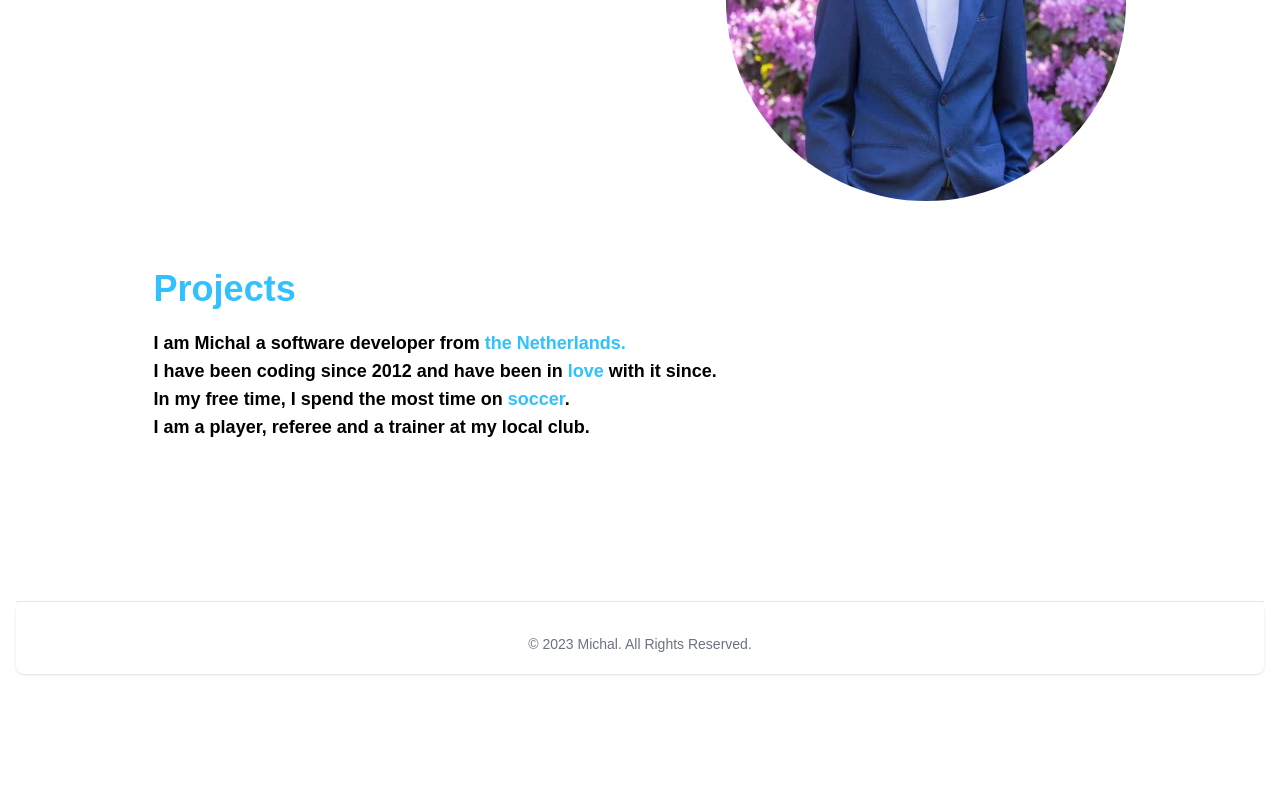
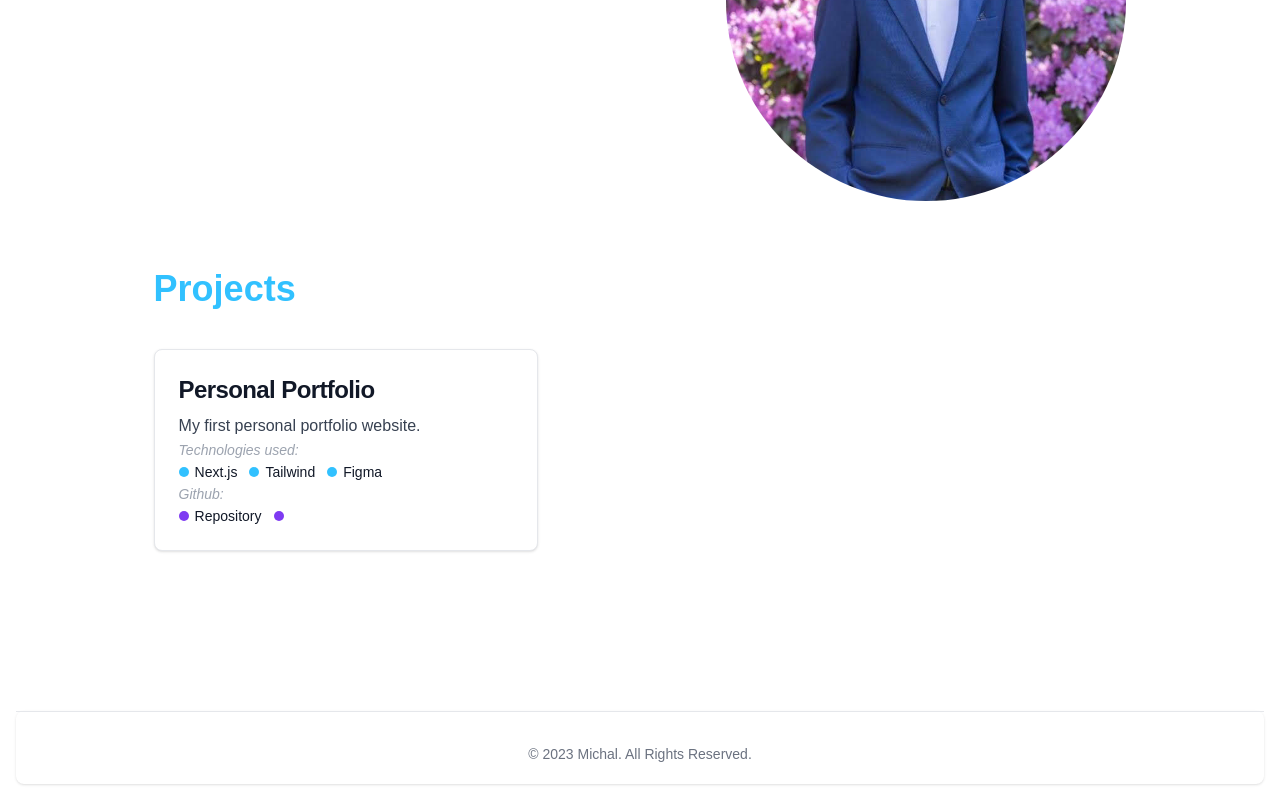
Before and after one commit to Scraayp/michalk.nl, a Next.js app: page / in a window 1280 px wide. Shown: the part 945-1745 px from the top of the page. Before the commit the page ends 1635 px from the top, so only its background shows below. Built offline with nearby package versions, Linux system fonts and the light colour scheme; no server answers.

Commit message:
Added new api routes, finished projects and fixed footer cv

```diff
--- /dev/null
+++ b/src/pages/api/redirect/portfolio.ts
@@ -0,0 +1,9 @@
+// Next.js API route support: https://nextjs.org/docs/api-routes/introduction
+import type { NextApiRequest, NextApiResponse } from 'next'
+
+export default function handler(
+  req: NextApiRequest,
+  res: NextApiResponse
+) {
+  res.status(200).redirect("https://www.michalk.nl/")
+}
--- a/src/pages/cv.tsx
+++ b/src/pages/cv.tsx
@@ -2,6 +2,7 @@ import { Inter } from "next/font/google";
 import Navbar from "./components/navbar";
 import Image from "next/image";
 import React from "react";
+import Footer from "./components/footer";
 
 const inter = Inter({ subsets: ["latin"] });
 
@@ -18,6 +19,7 @@ export default function Home() {
           src="/cv.pdf"
         />
       </div>
+      <Footer />
     </main>
   );
 }
--- a/src/pages/index.tsx
+++ b/src/pages/index.tsx
@@ -2,10 +2,24 @@ import { Inter } from "next/font/google";
 import Navbar from "./components/navbar";
 import Image from "next/image";
 import Footer from "./components/footer";
+import { useEffect, useState } from "react";
 
 const inter = Inter({ subsets: ["latin"] });
 
 export default function Home() {
+  const [starsCount, setStarsCount] = useState(null);
+
+  useEffect(() => {
+    async function fetchData() {
+      const repoUrl = "Scraayp/michalk.nl";
+      const res = await fetch(`https://api.github.com/repos/${repoUrl}`);
+      const repo = await res.json();
+      setStarsCount(repo.stargazers_count);
+    }
+
+    fetchData();
+  }, []);
+
   return (
     <main>
       <Navbar />
@@ -34,7 +48,7 @@ export default function Home() {
         <br />
         <a href="/cv">
           <button className="relative mt-5 inline-flex items-center justify-center p-0.5 mb-2 mr-2 overflow-hidden text-sm font-medium text-gray-900 rounded-lg group bg-gradient-to-br from-purple-600 to-blue-500 group-hover:from-purple-600 group-hover:to-blue-500 hover:text-white dark:text-white focus:ring-4 focus:outline-none focus:ring-blue-300 dark:focus:ring-blue-800">
-            <span className="relative px-5 py-2.5 transition-all ease-in duration-75 bg-white dark:bg-gray-900 rounded-md group-hover:bg-opacity-0">
+            <span className="relative px-5 py-2.5 transition-all ease-in duration-75 bg-white dark:bg-darkbg7 rounded-md group-hover:bg-opacity-0">
               CV<i className="fa-solid fa-file pl-3"></i>
             </span>
           </button>
@@ -52,15 +66,42 @@ export default function Home() {
         <h1 className="text-left text-4xl font-bold text-primary block">
           Projects
         </h1>
-        <p className="mt-5 font-semibold text-lg inline-block text-black dark:text-white">
-          I am Michal a software developer from{" "}
-          <span className="text-primary">the Netherlands.</span> <br />I have
-          been coding since 2012 and have been in{" "}
-          <span className="text-primary">love</span> with it since. <br />
-          In my free time, I spend the most time on{" "}
-          <span className="text-primary">soccer</span>. <br />I am a player,
-          referee and a trainer at my local club.
-        </p>
+        <div className="project mt-10">
+          <a
+            href="./api/redirect/portfolio"
+            className="block max-w-sm p-6 bg-white border border-gray-200 rounded-lg shadow hover:bg-gray-100 dark:bg-gray-800 dark:border-gray-700 dark:hover:bg-gray-700"
+          >
+            <h5 className="mb-2 text-2xl font-bold tracking-tight text-gray-900 dark:text-white">
+              Personal Portfolio
+            </h5>
+            <p className="font-normal text-gray-700 dark:text-gray-400">
+              My first personal portfolio website.
+            </p>
+            <span className="text-gray-400 text-sm italic">
+              Technologies used:
+            </span>
+            <span className="flex items-center text-sm font-medium text-gray-900 dark:text-white">
+              <span className="flex w-2.5 h-2.5 bg-primary rounded-full mr-1.5 flex-shrink-0"></span>
+              Next.js
+              <span className="flex w-2.5 h-2.5 bg-primary rounded-full ml-3 mr-1.5 flex-shrink-0"></span>
+              Tailwind
+              <span className="flex w-2.5 h-2.5 bg-primary rounded-full ml-3 mr-1.5 flex-shrink-0"></span>
+              Figma
+            </span>
+            <span className="text-gray-400 text-sm italic">Github:</span>
+            <span className="flex items-center text-sm font-medium text-gray-900 dark:text-white">
+              <span className="flex w-2.5 h-2.5 bg-purple-600 rounded-full mr-1.5 flex-shrink-0"></span>
+              <a
+                href="https://github.com/Scraayp/michalk.nl"
+                className="hover:underline hover:text-primary"
+              >
+                Repository
+              </a>
+              <span className="flex w-2.5 h-2.5 bg-purple-600 rounded-full ml-3 mr-1.5 flex-shrink-0"></span>
+              {starsCount !== null && <p>Stars: {starsCount}</p>}
+            </span>
+          </a>
+        </div>
       </div>
       <Footer />
     </main>
```
